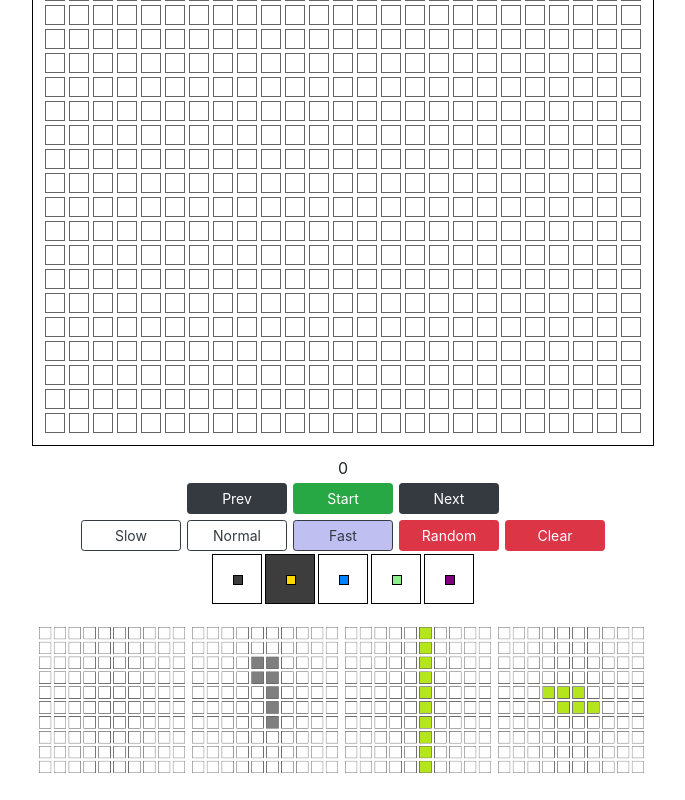
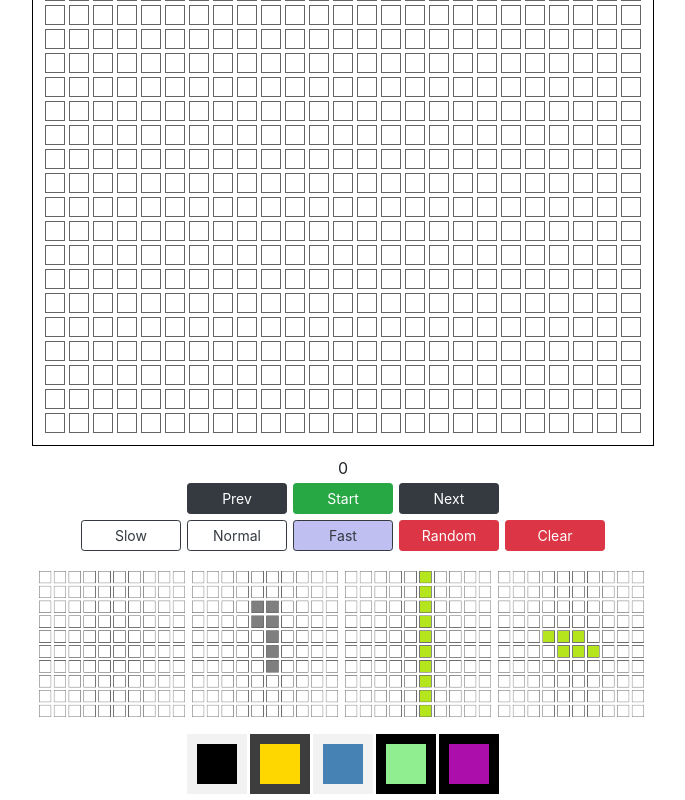
Before and after one commit to curtisyungen/conway, a React (Create React App) app: page / in a window 1280 px wide. Shown: the part 186-986 px from the top of the page, without its empty margins (297-982 px from the left). Before the commit the page ends 961 px from the top, so only its background shows below. Built offline with nearby package versions, Linux system fonts and the light colour scheme.

Commit message:
Add files via upload

```diff
--- a/src/components/Board/board.css
+++ b/src/components/Board/board.css
@@ -3,6 +3,26 @@
     margin: 10px auto;
     padding: 10px;
     width: fit-content;
+}
+
+.board-light {
+    background: #fff;
+}
+
+.board-dark {
+    background: rgb(61, 61, 61);
+}
+
+.board-blue {
+    background: rgb(234, 245, 248);
+}
+
+.board-green {
+    background: rgb(62, 177, 62);
+}
+
+.board-wild {
+    background: lightgray;
 }
 
 .boardForm {
@@ -75,55 +95,29 @@
     margin-right: 0px;
 }
 
-.theme-inner {
-    border: 1px solid black;
-    height: 10px;
-    width: 10px;
-}
-
 .theme-light {
-    border: 1px solid black;
-    background: #fff;
-}
-
-.theme-light .theme-inner {
-    background: rgb(61, 61, 61);
+    border: 10px solid rgb(242, 242, 242);
+    background: black;
 }
 
 .theme-dark {
-    border: 1px solid black;
-    background: rgb(61, 61, 61);
-}
-
-.theme-dark .theme-inner {
+    border: 10px solid rgb(61, 61, 61);
     background: gold;
 }
 
 .theme-blue {
-    border: 1px solid black;
-    background: #fff;
-}
-
-.theme-blue .theme-inner {
-    background: rgb(0, 132, 255)
+    border: 10px solid rgb(242, 242, 242);
+    background: steelblue;
 }
 
 .theme-green {
-    border: 1px solid black;
-    background: #fff;
-}
-
-.theme-green .theme-inner {
+    border: 10px solid black;
     background: lightgreen;
 }
 
 .theme-wild {
-    border: 1px solid black;
-    background: #fff;
-}
-
-.theme-wild .theme-inner {
-    background: purple;
+    border: 10px solid black;
+    background: rgb(172, 14, 172);
 }
 
 @media only screen and (max-width: 990px) {
--- a/src/components/Board/board.js
+++ b/src/components/Board/board.js
@@ -6,6 +6,7 @@ import getPatterns from "../../utils/patterns";
 
 const DEFAULT_SPEED = 250;
 const DEFAULT_SIZE = 25;
+const DEFAULT_THEME = "light";
 const FAST = 250;
 const MED = 500;
 const SLOW = 1000;
@@ -23,6 +24,7 @@ class Board extends Component {
             timer: null,
             count: 0,
             speed: null,
+            theme: null,
         }
     }
 
@@ -32,6 +34,7 @@ class Board extends Component {
             numRows: DEFAULT_SIZE,
             numCols: DEFAULT_SIZE,
             speed: DEFAULT_SPEED,
+            theme: DEFAULT_THEME,
         }, () => {
             this.getCells();
         });
@@ -59,6 +62,12 @@ class Board extends Component {
     setSpeed = (speed) => {
         this.setState({
             speed: speed,
+        });
+    }
+
+    setTheme = (theme) => {
+        this.setState({
+            theme: theme,
         });
     }
 
@@ -315,15 +324,16 @@ class Board extends Component {
     render() {
         return (
             this.state.board && this.state.board.length > 0 ? (
-                <div className="main">
+                <div className={`main`}>
 
                     {/* BOARD */}
-                    <div className="board">
+                    <div className={`board board-${this.state.theme}`}>
                         {this.state.board.map(row => (
                             <Row
                                 key={Math.random() * 100000}
                                 row={row}
                                 updateBoard={this.updateBoard}
+                                theme={this.state.theme}
                             />
                         ))}
                     </div>
@@ -432,24 +442,22 @@ class Board extends Component {
                         </div>
                     </div>
 
-                    {/* THEMES */}
-
-                    <div className="themeList text-center">
-                        <div className="theme theme-light"><div className="theme-inner"></div></div>
-                        <div className="theme theme-dark"><div className="theme-inner"></div></div>
-                        <div className="theme theme-blue"><div className="theme-inner"></div></div>
-                        <div className="theme theme-green"><div className="theme-inner"></div></div>
-                        <div className="theme theme-wild"><div className="theme-inner"></div></div>
-                    </div>
-
                     {/* PATTERN LIST */}
-
                     <div className="patternList">
                         <img className="pattern" src={require("../../images/pattern1.png")} alt="pattern1" onClick={this.getPattern.bind(null, "1")} />
                         <img className="pattern" src={require("../../images/pattern2.png")} alt="pattern2" onClick={this.getPattern.bind(null, "2")} />
                         <img className="pattern" src={require("../../images/pattern3.png")} alt="pattern3" onClick={this.getPattern.bind(null, "2")} />
                         <img className="pattern" src={require("../../images/pattern4.png")} alt="pattern4" onClick={this.getPattern.bind(null, "2")} />
                         {/* <img className="pattern" src={require("../../images/pattern2.png")} alt="pattern2" onClick={this.getPattern.bind(null, "2")} /> */}
+                    </div>
+
+                    {/* THEMES */}
+                    <div className="themeList text-center">
+                        <div className="theme theme-light" onClick={this.setTheme.bind(null, "light")}></div>
+                        <div className="theme theme-dark" onClick={this.setTheme.bind(null, "dark")}></div>
+                        <div className="theme theme-blue" onClick={this.setTheme.bind(null, "blue")}></div>
+                        <div className="theme theme-green" onClick={this.setTheme.bind(null, "green")}></div>
+                        <div className="theme theme-wild" onClick={this.setTheme.bind(null, "wild")}></div>
                     </div>
 
                 </div>
--- a/src/components/Cell/cell.css
+++ b/src/components/Cell/cell.css
@@ -8,6 +8,26 @@
     min-width: 20px;
 }
 
+.cell-light {
+    background: black;
+}
+
+.cell-dark {
+    background: gold;
+}
+
+.cell-blue {
+    background: steelblue;
+}
+
+.cell-green {
+    background: lightgreen;
+}
+
+.cell-wild {
+    background: purple;
+}
+
 .fill-false {
     background: white;
 }
--- a/src/components/Cell/cell.js
+++ b/src/components/Cell/cell.js
@@ -35,7 +35,7 @@ class Cell extends Component {
 
     render() {
         return (
-            <div className={`cell fill-${this.state.val}`} onClick={this.toggleCell}></div>
+            <div className={`cell fill-${this.state.val} cell-${this.props.theme}`} onClick={this.toggleCell}></div>
         )
     }
 }
--- a/src/components/Row/row.js
+++ b/src/components/Row/row.js
@@ -14,6 +14,7 @@ class Row extends Component {
                             col={cell.col}
                             val={cell.val}
                             updateBoard={this.props.updateBoard}
+                            theme={this.props.theme}
                         />
                     ))
                 ) : (
```
